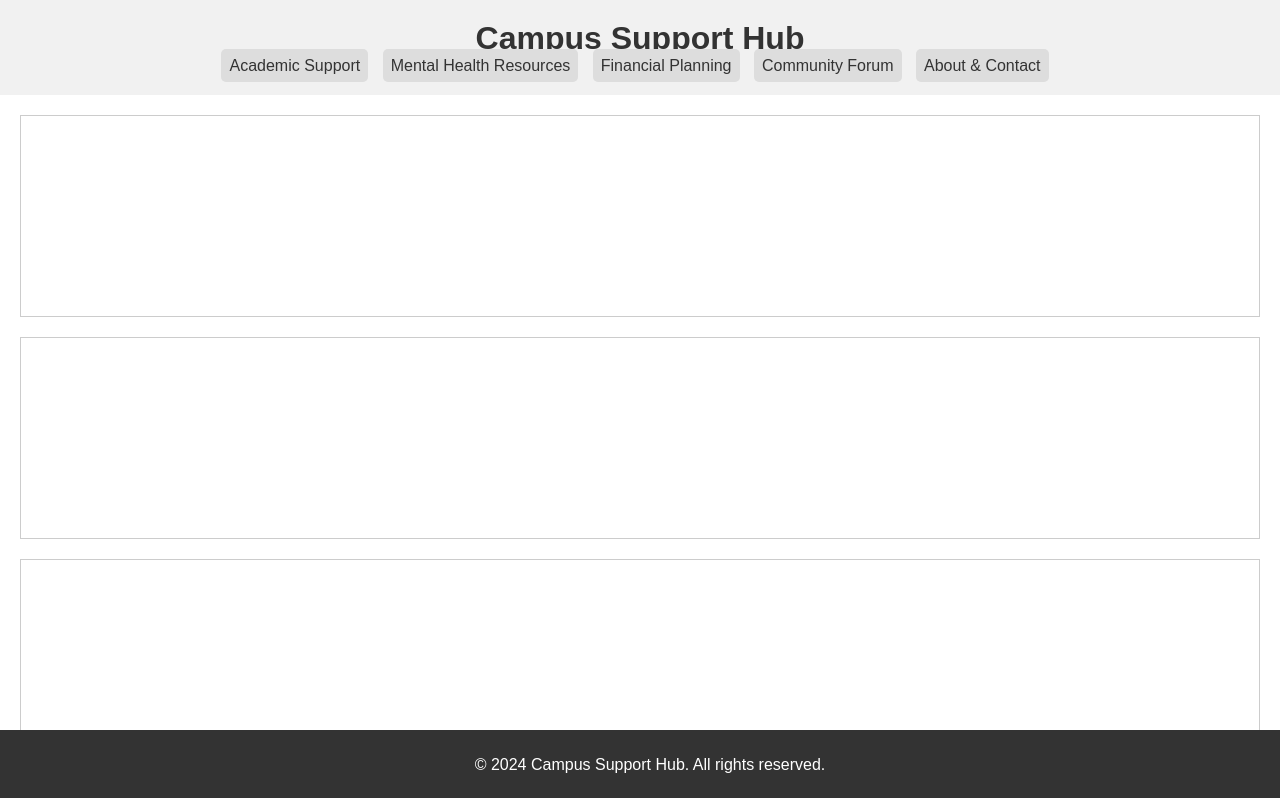
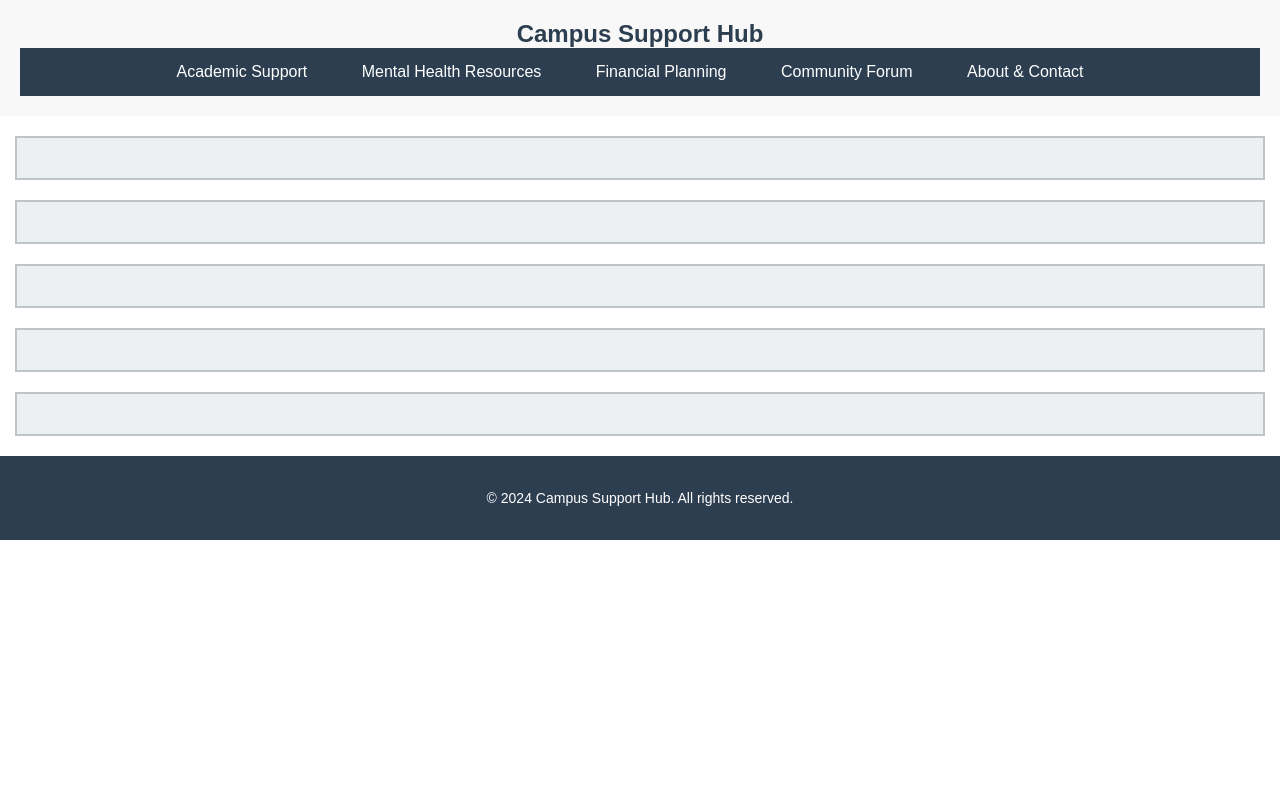
Before and after one commit to jaevee3/Campus-Support-Hub, a plain HTML site: page index.html in a window 1280 px wide. Shown: the top 798 px of the page. Drawn offline with Linux system fonts and the light colour scheme.

Commit message:
Update styles.css

```diff
--- a/css/styles.css
+++ b/css/styles.css
@@ -1,18 +1,16 @@
+/* General Body Styles */
 body, html {
     margin: 0;
     padding: 0;
     font-family: Arial, sans-serif;
 }
 
-header {
-    background-color: #f1f1f1;
-    padding: 20px;
+/* Navigation Bar Styles */
+nav {
+    background-color: #2c3e50; /* Dark blue for contrast */
+    color: white;
+    padding: 15px 10px;
     text-align: center;
-}
-
-header h1 {
-    margin: 0;
-    color: #333;
 }
 
 nav ul {
@@ -22,38 +20,67 @@ nav ul {
 }
 
 nav ul li {
-    display: inline;
-    margin-right: 10px;
+    display: inline-block;
+    margin-right: 20px;
 }
 
 nav a {
     text-decoration: none;
-    color: #333;
-    padding: 8px;
-    background-color: #ddd;
+    color: white;
+    padding: 8px 15px;
+    font-size: 16px;
+}
+
+nav a:hover, nav a:focus {
+    background-color: #34495e; /* Slightly lighter blue for hover/focus */
     border-radius: 5px;
 }
 
-main section {
-    border: 1px solid #ccc;
-    margin: 20px;
-    height: 200px; /* Adjust height based on content */
+/* Header Styles */
+header {
+    background-color: #f8f8f8;
+    padding: 20px;
+    text-align: center;
 }
 
+header h1 {
+    color: #2c3e50;
+    font-size: 24px;
+    font-weight: bold;
+    margin: 0;
+}
+
+/* Section Styles */
+section {
+    border: 2px solid #bdc3c7;
+    margin: 20px 15px;
+    padding: 20px;
+    background-color: #ecf0f1;
+}
+
+/* Footer Styles */
 footer {
-    background-color: #333;
+    background-color: #2c3e50;
     color: white;
     text-align: center;
-    padding: 10px;
-    position: fixed;
-    width: 100%;
-    bottom: 0;
+    padding: 20px;
+    font-size: 14px;
 }
 
-/* Optional: Responsive Adjustments */
-@media (max-width: 600px) {
+/* Responsive Design Adjustments */
+@media (max-width: 768px) {
     nav ul li {
         display: block;
-        margin-bottom: 10px;
+        text-align: center;
+        margin: 10px 0;
+    }
+
+    header h1 {
+        font-size: 20px;
+    }
+
+    section {
+        margin: 10px;
+        padding: 10px;
     }
 }
```
